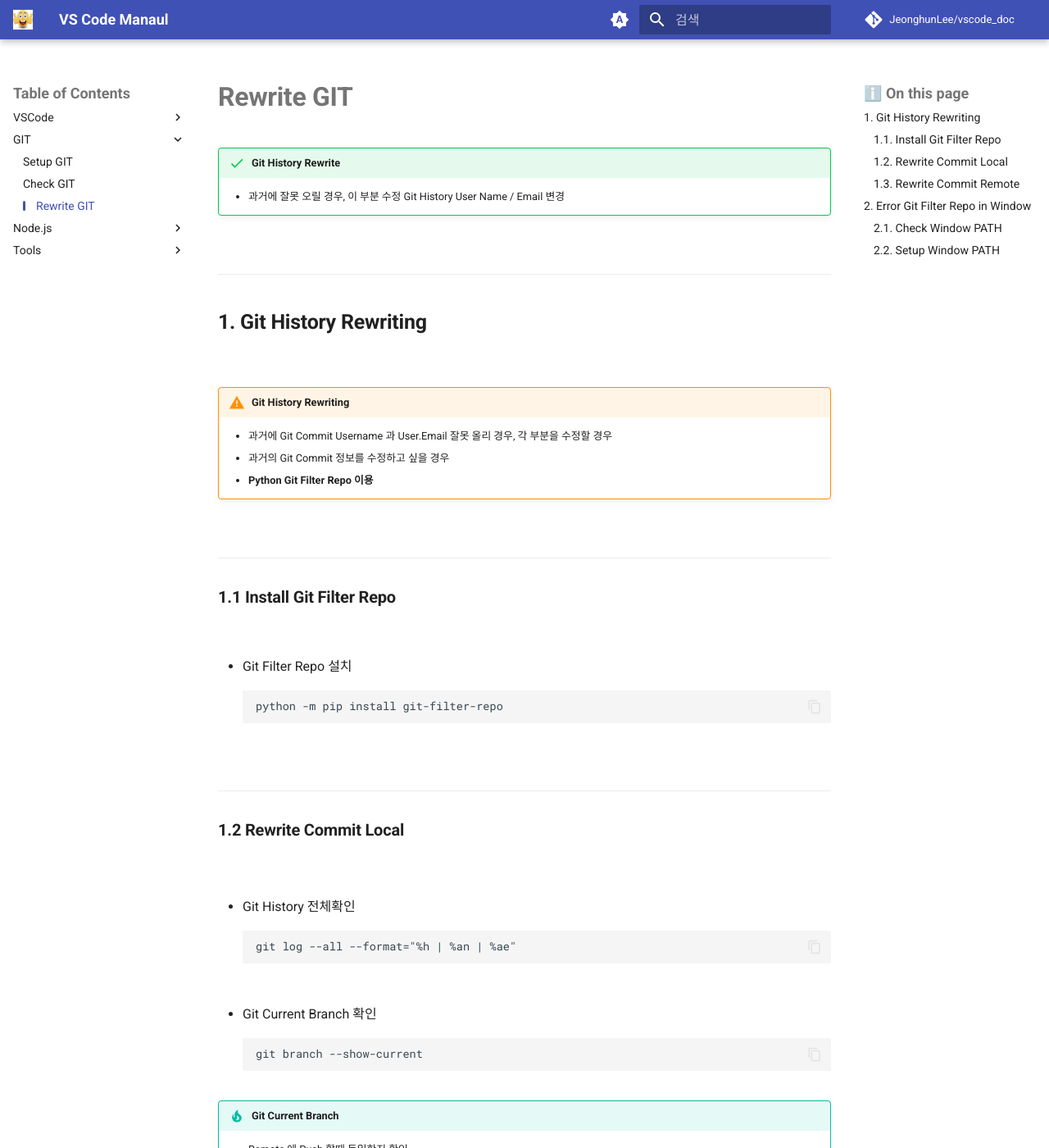
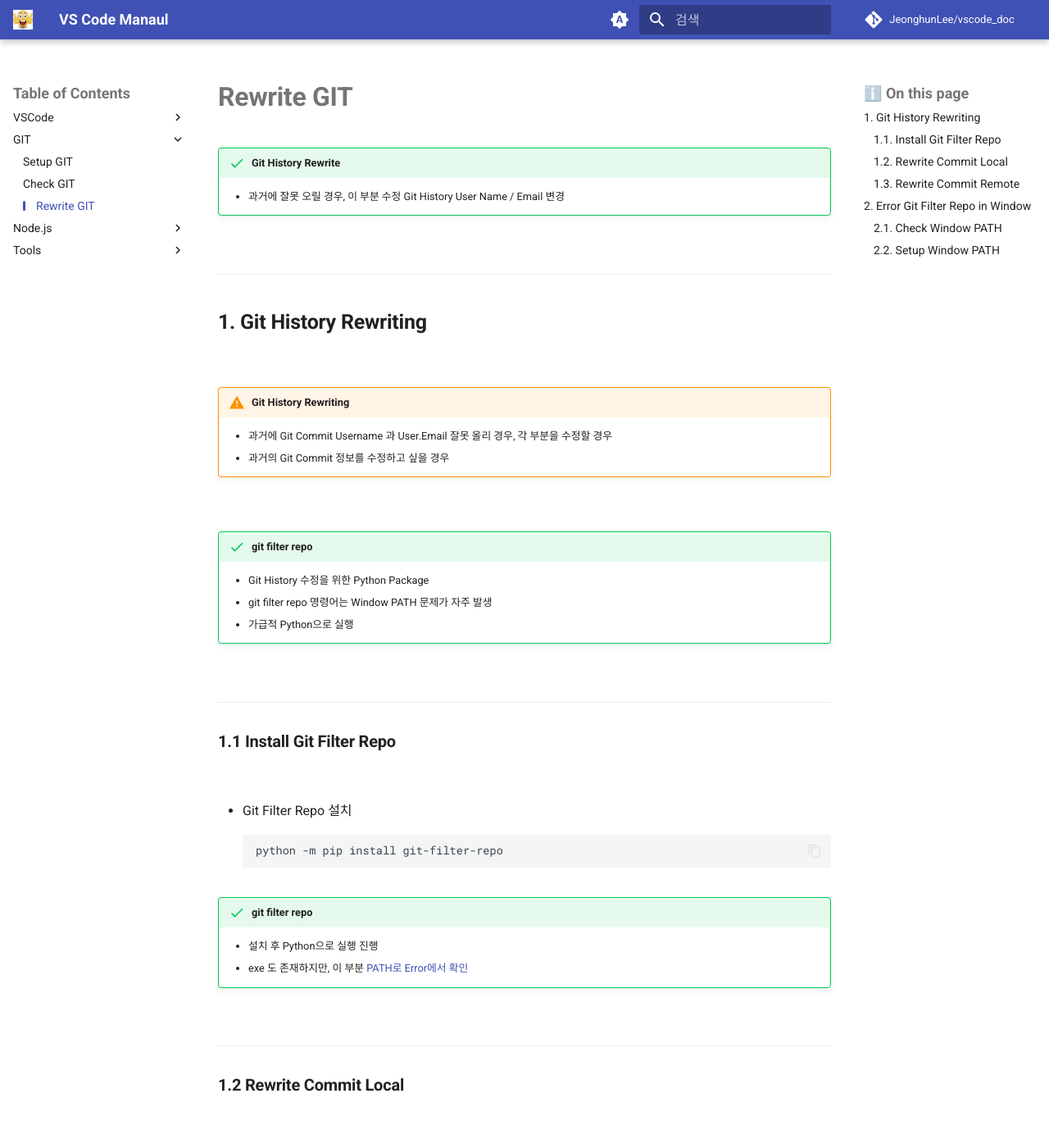
Before and after one commit to JeonghunLee/vscode_doc, an MkDocs documentation site: the page built from docs/git_rewrite.md, in a window 1280 px wide and 1400 px high. Shown: the whole window at 82% size. Built offline with MkDocs 1.6.1 and Material for MkDocs 9.7.7, drawn with Linux system fonts in a browser that asks for light colours; comment, search, counter and statistics services are not loaded.

Commit message:
Enhance Git history rewriting documentation: clarify Python Git Filter Repo usage and address Windows PATH issues

````diff
--- a/docs/git_rewrite.md
+++ b/docs/git_rewrite.md
@@ -16,7 +16,13 @@
 !!! warning "Git History Rewriting"
     * 과거에 Git Commit Username 과 User.Email 잘못 올리 경우, 각 부분을 수정할 경우
     * 과거의 Git Commit 정보를 수정하고 싶을 경우
-    * **Python Git Filter Repo 이용**
+
+<br/>
+
+!!! success "git filter repo"
+    * Git History 수정을 위한 Python Package
+    * git filter repo 명령어는 Window PATH 문제가 자주 발생
+    * 가급적 Python으로 실행
 
 
 <br/>
@@ -31,6 +37,11 @@
 ```
 python -m pip install git-filter-repo
 ```
+
+!!! success "git filter repo"
+    * 설치 후 Python으로 실행 진행
+    * exe 도 존재하지만, 이 부분 [PATH로 Error에서 확인](git_rewrite.md#error-git-filter-repo-in-window)
+
 
 <br/>
 
````
